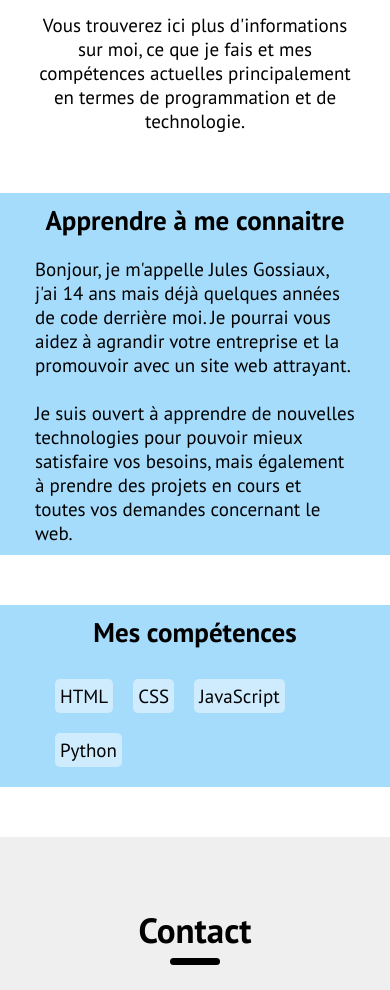
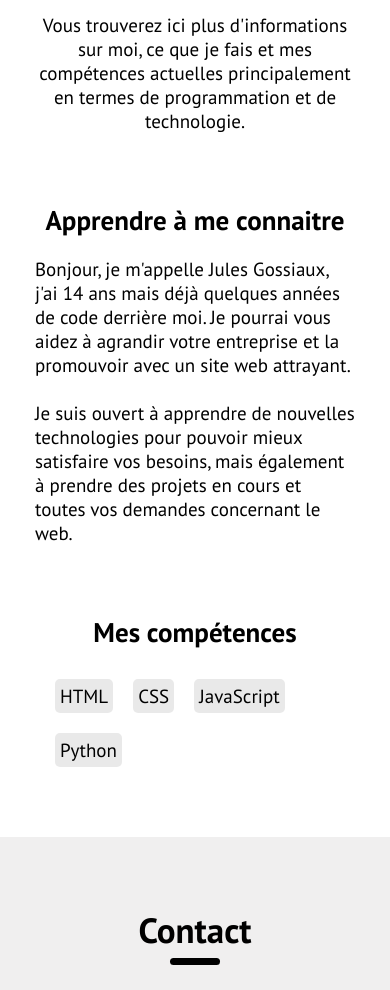
Before and after one commit to JulesGossiaux/-, a plain HTML site: page index.html in a window 390 px wide. Shown: the part 1019-2009 px from the top of the page. Drawn offline with Linux system fonts and the light colour scheme.

Commit message:
changement des couleurs responsive des boxes sur moi

```diff
--- a/index.css
+++ b/index.css
@@ -329,7 +329,7 @@ footer{
 
 @media (max-width: 700px){
     .box{
-        background-color: rgba(255, 255, 255, 0.452);
+        background-color: rgba(192, 192, 192, 0.356);
 
     }
     #home_hero_social{
@@ -372,7 +372,6 @@ footer{
         min-width: 400px;
         height: auto;
         padding: 10px;
-        background-color: rgba(77, 186, 250, 0.507);;
         border-radius: 10px;
     }
     #home_hero_content{
```
